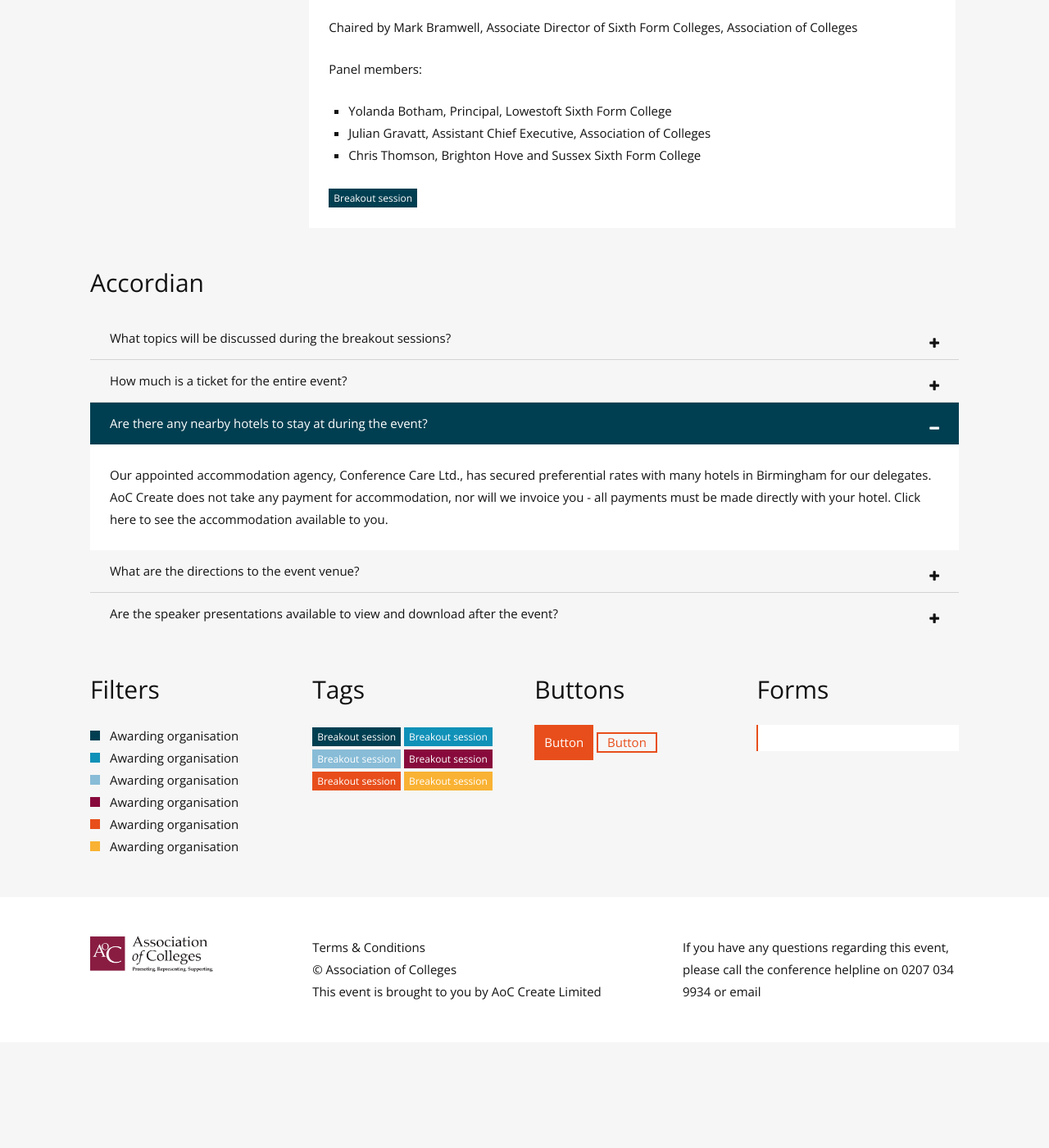
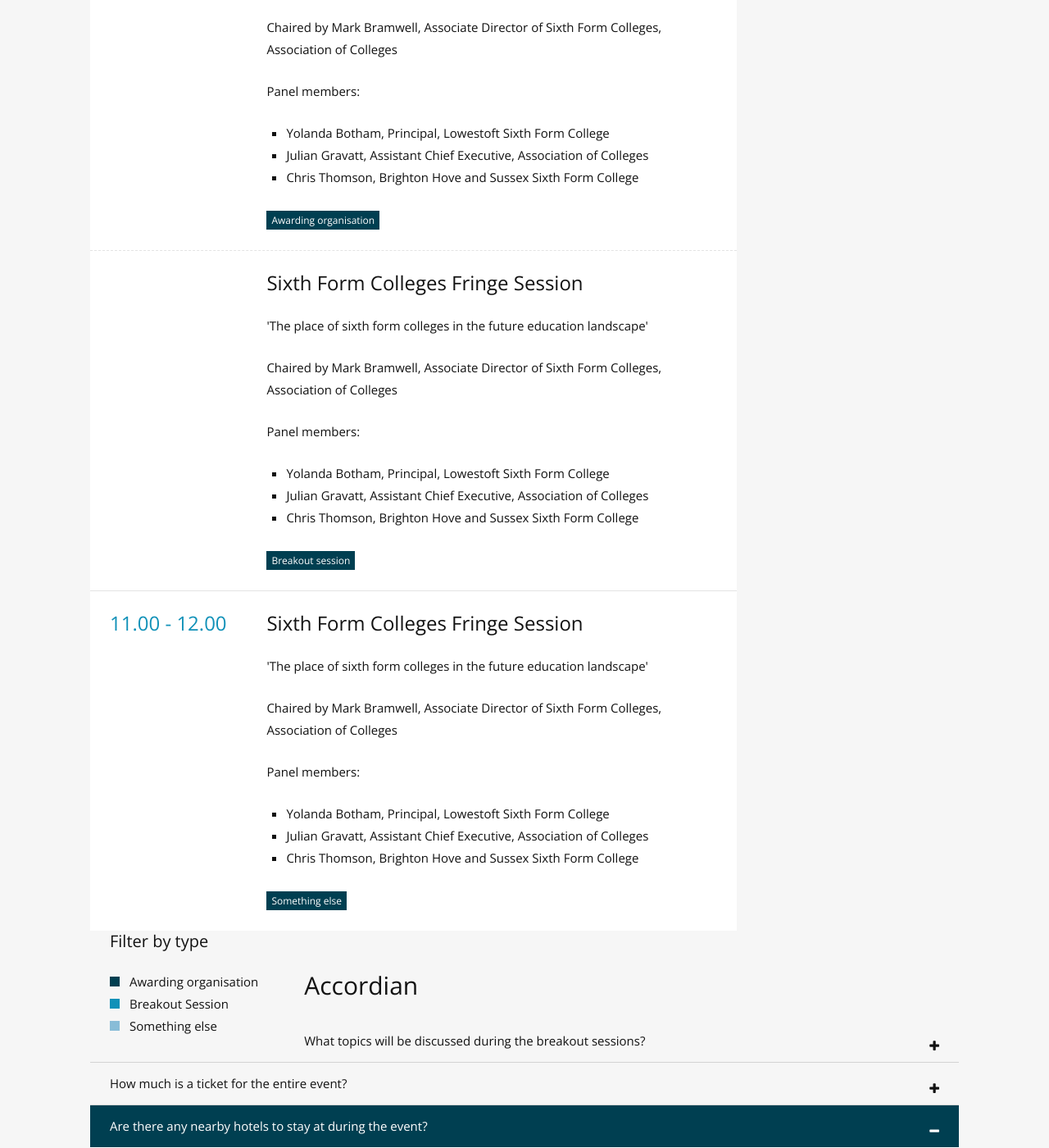
Before and after one commit to big-cat/aoc-annual-conference, a Jekyll site: the page built from styleguide/index.html, in a window 1280 px wide and 1400 px high, scrolled down 4682 px. Shown: the whole window at 82% size. Built offline with Jekyll 4.4.1, drawn with Linux system fonts in a browser that asks for light colours; nearby versions of some CDN libraries; library files that are not in the unit come from our copies; before the commit the page ends 5953 px from its top, so only the background shows below that.

Commit message:
Update index.html

```diff
--- a/styleguide/index.html
+++ b/styleguide/index.html
@@ -337,7 +337,32 @@
                 </div>
             </div>
             <div class="bg-white p">
-                <p class="h3"><span class="c-2 m-r">10.00 - 11.00</span>Sixth Form Colleges Fringe Session
+                <div class="layout">
+                    <div class="layout__item layout__item--3-of-12">
+                        <p class="h3 c-2">10.00 - 11.00
+                        </p>
+                    </div>
+                    <div class="layout__item layout__item--9-of-12">
+                        <p class="h3">Sixth Form Colleges Fringe Session
+                        </p>
+                        <p>'The place of sixth form colleges in the future education landscape'</p>
+                        <p>Chaired by Mark Bramwell, Associate Director of Sixth Form Colleges, Association of Colleges</p>
+                        <p>Panel members:</p>
+                        <ul>
+                            <li>Yolanda Botham, Principal, Lowestoft Sixth Form College</li>
+                            <li>Julian Gravatt, Assistant Chief Executive, Association of Colleges</li>
+                            <li>Chris Thomson, Brighton Hove and Sussex Sixth Form College</li>
+                        </ul>
+                        <a href="" class="tag tag--1 m-b--s">Awarding organisation</a>
+                    </div>
+                </div>
+            </div>
+            <div class="bg-white p" style="border-top: 1px dashed #e3e3e3;">
+                <div class="layout">
+                    <div class="layout__item layout__item--3-of-12">
+                    </div>
+                    <div class="layout__item layout__item--9-of-12">
+                        <p class="h3">Sixth Form Colleges Fringe Session
                         </p>
                         <p>'The place of sixth form colleges in the future education landscape'</p>
                         <p>Chaired by Mark Bramwell, Associate Director of Sixth Form Colleges, Association of Colleges</p>
@@ -348,6 +373,30 @@
                             <li>Chris Thomson, Brighton Hove and Sussex Sixth Form College</li>
                         </ul>
                         <a href="" class="tag tag--1 m-b--s">Breakout session</a>
+                    </div>
+                </div>
+            </div>
+            <div class="bg-white p" style="border-top: 1px solid #e3e3e3;">
+                <div class="layout">
+                    <div class="layout__item layout__item--3-of-12">
+                        <p class="h3 c-2">11.00 - 12.00
+                        </p>
+                    </div>
+                    <div class="layout__item layout__item--9-of-12">
+                        <p class="h3">Sixth Form Colleges Fringe Session
+                        </p>
+                        <p>'The place of sixth form colleges in the future education landscape'</p>
+                        <p>Chaired by Mark Bramwell, Associate Director of Sixth Form Colleges, Association of Colleges</p>
+                        <p>Panel members:</p>
+                        <ul>
+                            <li>Yolanda Botham, Principal, Lowestoft Sixth Form College</li>
+                            <li>Julian Gravatt, Assistant Chief Executive, Association of Colleges</li>
+                            <li>Chris Thomson, Brighton Hove and Sussex Sixth Form College</li>
+                        </ul>
+                        <a href="" class="tag tag--1 m-b--s">Something else</a>
+                    </div>
+                </div>
+            </div>
         </div>
         </div>
         <div class="layout__item layout__item--12-of-12 layout__item--3-of-12@m f--l@m">
```
Lines whose indentation alone changed are shown as unchanged.
